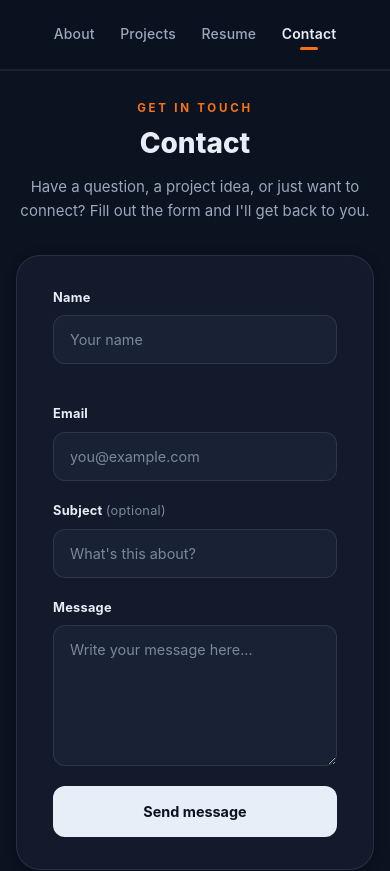
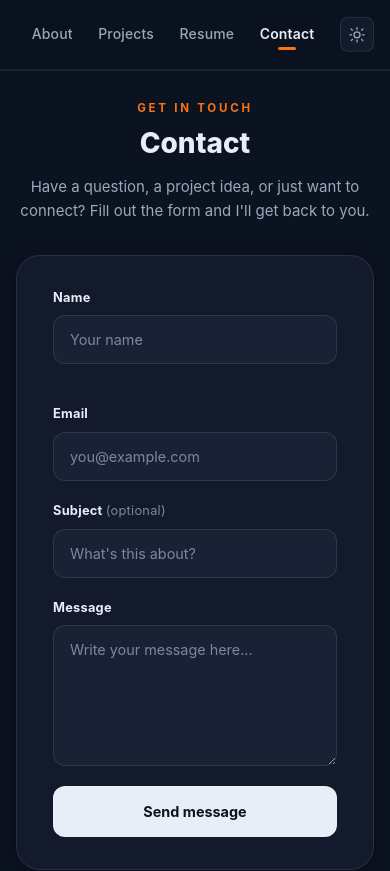
Before and after one commit to abirmahmood6/personal_website, a React (Vite) app in the folder client/: page /contact in a window 390 px wide. Shown: the top 871 px of the page. Built offline with nearby package versions, Linux system fonts and the light colour scheme.

Commit message:
add theme toggle with dark default and localStorage

```diff
--- a/client/index.html
+++ b/client/index.html
@@ -1,7 +1,18 @@
 <!doctype html>
-<html lang="en">
+<html lang="en" data-theme="dark">
   <head>
     <meta charset="UTF-8" />
+    <script>
+      (function () {
+        try {
+          var theme = localStorage.getItem('theme');
+          if (theme !== 'light' && theme !== 'dark') theme = 'dark';
+          document.documentElement.setAttribute('data-theme', theme);
+        } catch (e) {
+          document.documentElement.setAttribute('data-theme', 'dark');
+        }
+      })();
+    </script>
     <link rel="icon" type="image/svg+xml" href="/favicon.svg" />
     <meta name="viewport" content="width=device-width, initial-scale=1.0" />
 
--- a/client/src/App.css
+++ b/client/src/App.css
@@ -110,10 +110,12 @@ img {
 }
 
 .navbar-nav {
+  position: relative;
   display: flex;
   align-items: center;
   justify-content: center;
   padding: 1rem 0;
+  min-height: 3.5rem;
 }
 
 .navbar-list {
@@ -123,6 +125,36 @@ img {
   list-style: none;
   margin: 0;
   padding: 0;
+}
+
+.theme-toggle {
+  position: absolute;
+  right: 0;
+  top: 50%;
+  transform: translateY(-50%);
+  display: inline-flex;
+  align-items: center;
+  justify-content: center;
+  width: 2.4rem;
+  height: 2.4rem;
+  padding: 0;
+  border: 1px solid var(--border);
+  border-radius: 10px;
+  background: var(--surface);
+  color: var(--text-secondary);
+  cursor: pointer;
+  transition: color 0.18s ease, background 0.18s ease, border-color 0.18s ease;
+}
+
+.theme-toggle:hover {
+  color: var(--text-primary);
+  background: var(--hover-fill);
+  border-color: var(--border-strong);
+}
+
+.theme-toggle:focus-visible {
+  outline: 2px solid var(--accent-violet);
+  outline-offset: 2px;
 }
 
 .navbar-link {
@@ -588,6 +620,12 @@ img {
   }
   .navbar-list {
     gap: 0;
+    padding-right: 2.75rem;
+  }
+  .theme-toggle {
+    width: 2.15rem;
+    height: 2.15rem;
+    border-radius: 8px;
   }
 
   /* Experience cards */
--- a/client/src/components/Navbar.jsx
+++ b/client/src/components/Navbar.jsx
@@ -1,5 +1,6 @@
 import React from 'react'
 import { Link, useLocation } from 'react-router-dom'
+import { useTheme } from '../theme/ThemeProvider'
 
 const links = [
   { href: '/', label: 'About' },
@@ -8,8 +9,34 @@ const links = [
   { href: '/contact', label: 'Contact' },
 ]
 
+const SunIcon = () => (
+  <svg width="18" height="18" viewBox="0 0 24 24" fill="none" aria-hidden="true">
+    <circle cx="12" cy="12" r="4" stroke="currentColor" strokeWidth="1.75" />
+    <path
+      d="M12 2.5v2.25M12 19.25V21.5M4.22 4.22l1.59 1.59M18.19 18.19l1.59 1.59M2.5 12H4.75M19.25 12H21.5M4.22 19.78l1.59-1.59M18.19 5.81l1.59-1.59"
+      stroke="currentColor"
+      strokeWidth="1.75"
+      strokeLinecap="round"
+    />
+  </svg>
+)
+
+const MoonIcon = () => (
+  <svg width="18" height="18" viewBox="0 0 24 24" fill="none" aria-hidden="true">
+    <path
+      d="M20.2 14.1A7.8 7.8 0 0 1 9.9 3.8 8.4 8.4 0 1 0 20.2 14.1Z"
+      stroke="currentColor"
+      strokeWidth="1.75"
+      strokeLinecap="round"
+      strokeLinejoin="round"
+    />
+  </svg>
+)
+
 const Navbar = () => {
   const { pathname } = useLocation()
+  const { theme, toggleTheme } = useTheme()
+  const isDark = theme === 'dark'
 
   return (
     <header className="navbar-header">
@@ -28,6 +55,16 @@ const Navbar = () => {
               )
             })}
           </ul>
+
+          <button
+            type="button"
+            className="theme-toggle"
+            onClick={toggleTheme}
+            aria-label={isDark ? 'Switch to light mode' : 'Switch to dark mode'}
+            title={isDark ? 'Light mode' : 'Dark mode'}
+          >
+            {isDark ? <SunIcon /> : <MoonIcon />}
+          </button>
         </nav>
       </div>
     </header>
--- a/client/src/main.jsx
+++ b/client/src/main.jsx
@@ -1,11 +1,13 @@
-import { StrictMode } from 'react'
 import { createRoot } from 'react-dom/client'
 import './index.css'
 import App from './App.jsx'
-import {BrowserRouter} from "react-router-dom"
+import { BrowserRouter } from 'react-router-dom'
+import { ThemeProvider } from './theme/ThemeProvider'
 
 createRoot(document.getElementById('root')).render(
-  <BrowserRouter>
-    <App />
-  </BrowserRouter>,
+  <ThemeProvider>
+    <BrowserRouter>
+      <App />
+    </BrowserRouter>
+  </ThemeProvider>,
 )
--- /dev/null
+++ b/client/src/theme/ThemeProvider.jsx
@@ -0,0 +1,46 @@
+import { createContext, useContext, useEffect, useState } from 'react'
+
+const ThemeContext = createContext(null)
+const STORAGE_KEY = 'theme'
+
+function getInitialTheme() {
+  if (typeof window === 'undefined') return 'dark'
+  try {
+    const stored = window.localStorage.getItem(STORAGE_KEY)
+    if (stored === 'light' || stored === 'dark') return stored
+  } catch {
+    // ignore storage access errors
+  }
+  return 'dark'
+}
+
+export function ThemeProvider({ children }) {
+  const [theme, setTheme] = useState(getInitialTheme)
+
+  useEffect(() => {
+    document.documentElement.setAttribute('data-theme', theme)
+    try {
+      window.localStorage.setItem(STORAGE_KEY, theme)
+    } catch {
+      // ignore storage access errors
+    }
+  }, [theme])
+
+  const toggleTheme = () => {
+    setTheme((current) => (current === 'dark' ? 'light' : 'dark'))
+  }
+
+  return (
+    <ThemeContext.Provider value={{ theme, setTheme, toggleTheme }}>
+      {children}
+    </ThemeContext.Provider>
+  )
+}
+
+export function useTheme() {
+  const context = useContext(ThemeContext)
+  if (!context) {
+    throw new Error('useTheme must be used within ThemeProvider')
+  }
+  return context
+}
```
